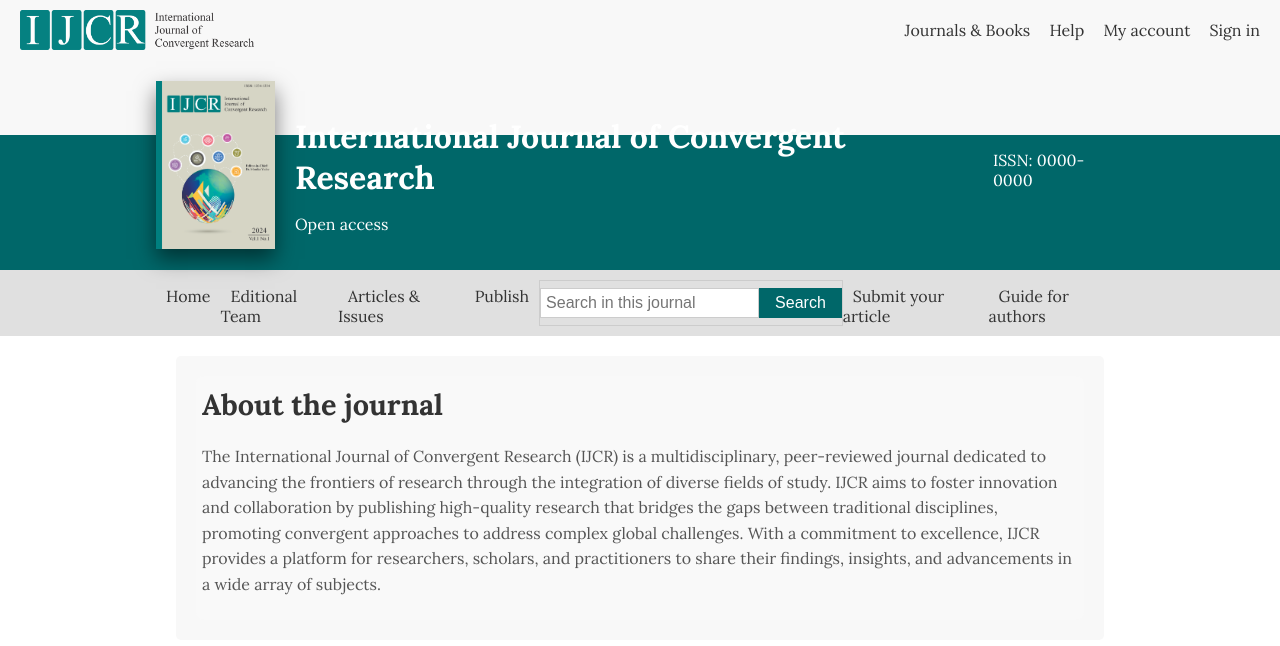
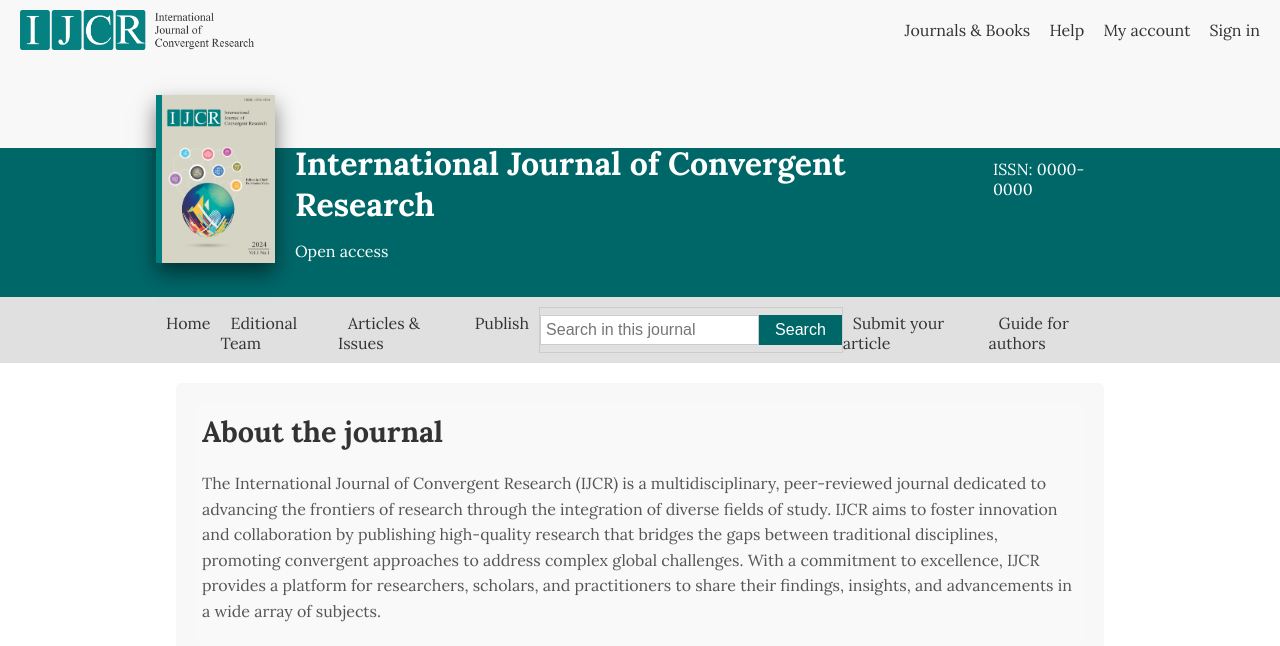
Before and after one commit to Om-Mishra7/IJCRES, a Flask app: page / in a window 1280 px wide. Shown: the top 646 px of the page. Run offline with Flask 3, Linux system fonts and the light colour scheme.

Commit message:
adjust margin of h1

```diff
--- a/static/style.css
+++ b/static/style.css
@@ -64,12 +64,12 @@
 
 .journal-title h1 {
     margin: 0;
-    margin-top: 36px;
+    margin-top: 63px;
     font-size: 2em;
 }
 
 .metrics {
-    margin-top: 54px;
+    margin-top: 63px;
     display: flex;
     padding-top: 0px;
     margin-bottom: 15px;
```
